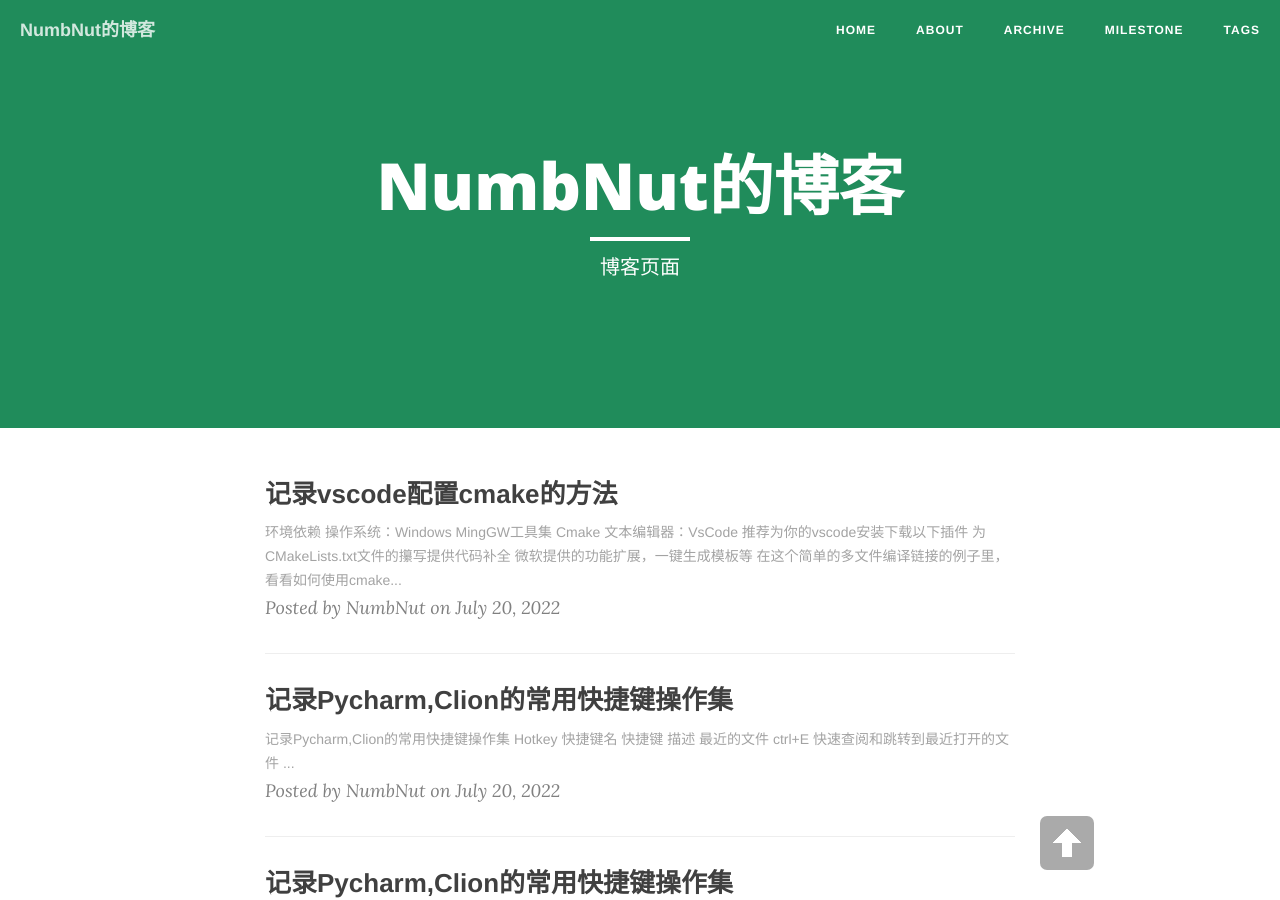
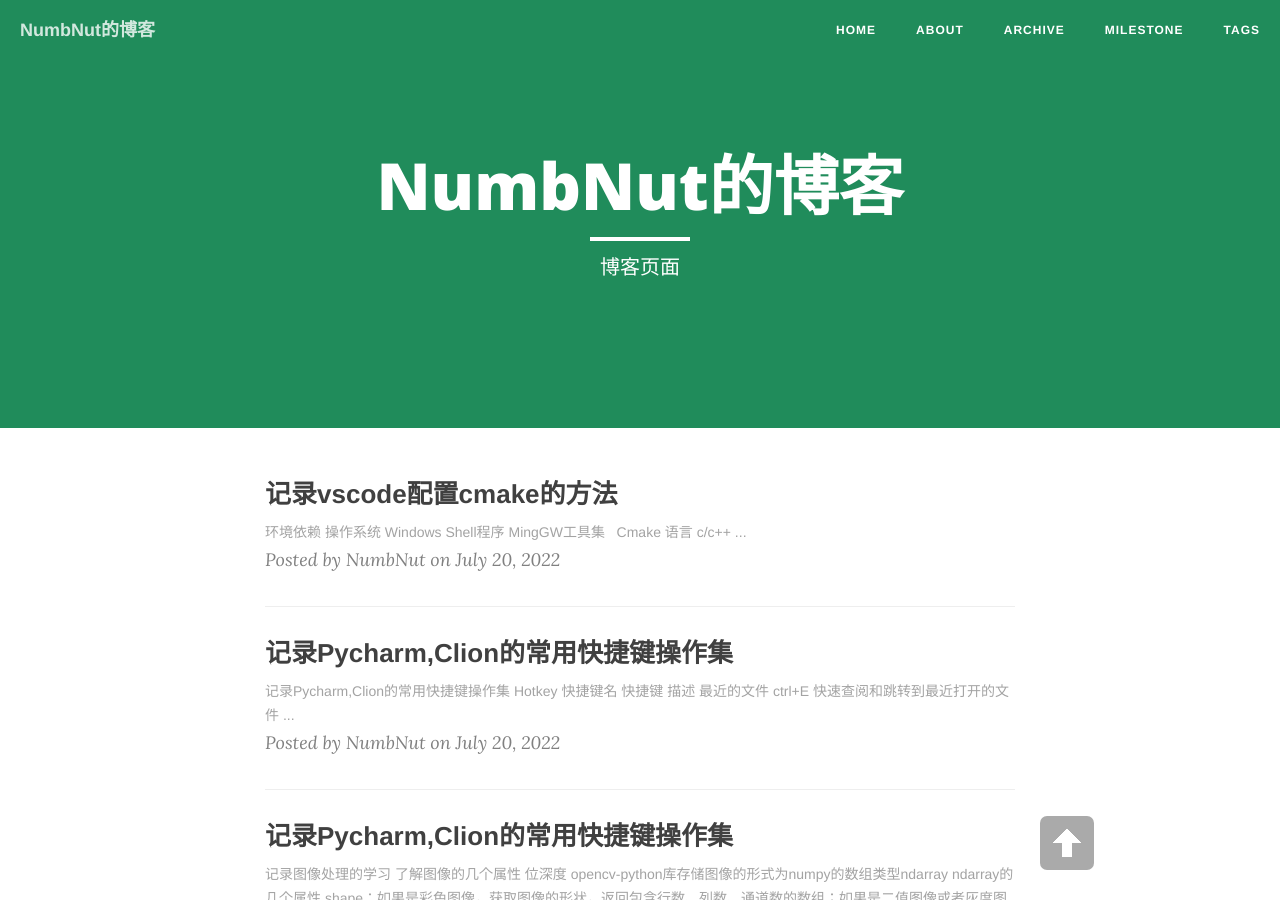
Before and after one commit to NumbNutN/NumbNutN.github.io, a Jekyll site: the page built from index.html, in a window 1280 px wide and 900 px high. Built offline with Jekyll 4.4.1, drawn with Linux system fonts in a browser that asks for light colours; nearby versions of some CDN libraries; the list of posts is cut into pages by our own code; some of the changed lines change nothing that is shown.

Commit message:
Blog-New content added
NaN

````diff
--- a/_posts/2022-08-04-cmake.md
+++ b/_posts/2022-08-04-cmake.md
@@ -8,10 +8,16 @@
 ---
 
 环境依赖
-操作系统：Windows
-MingGW工具集
-Cmake
-文本编辑器：VsCode
+
+|:-----:|:----:|
+|操作系统|Windows|
+|Shell程序|MingGW工具集|
+||Cmake|
+|语言|c/c++|
+|文本编辑器|VsCode|
+
+### 如何在VsCode里配置好Cmake实现一键编译链接多文件工程
+### 配置过程学习自：[手把手教会VSCode的C++环境搭建，多文件编译，Cmake，json调试配置（ Windows篇）](https://www.bilibili.com/video/BV13K411M78v?p=2&vd_source=13b3aed8b3f815cd63915fb2c4b8a63a)
 
 推荐为你的vscode安装下载以下插件
 
@@ -21,7 +27,8 @@
 微软提供的功能扩展，一键生成模板等
 ![图2](https://raw.githubusercontent.com/NumbNutN/NumbNutN.github.io/main/img/post-img/2022-08-04-cmake-01.png)
 
-在这个简单的多文件编译链接的例子里，看看如何使用cmake
+在这个简单的多文件编译链接的例子里，看看如何完成基本配置
+共三个文件 main.c fun.c fun.h
 ```
 //main.c
 #include <stdio.h>
@@ -39,7 +46,7 @@
 ```
 
 ```
-fun.c
+//fun.c
 #include "fun.h"
 void swap(int* a,int* b)
 {
@@ -55,18 +62,16 @@
 ```
 
 先配置一个最基本最简单的CMakeLists.txt文件
+在VsCode里新建CMakeLists.txt，和源文件放在同一路径下，并编辑以下内容
 ```
 project(myPro)
 
 add_executable(myPro main.c fun.c)
 ```
 
-project命名一个工程名
-add_executable的第一个参数将作为最后生成的可执行文件的文件名，后面列出工程包含的c源文件
+project 为该工程指定一个名字
+add_executable 的第一个参数将作为最后生成的可执行文件的文件名，后面列出所有依赖c源文件
 
-
-第一行为该工程指定一个名字
-第二行第一个是生成的可执行文件的文件名 后面跟随所有依赖的源文件
 
 配置好后在你的工程目录下打开你的命令终端
 你可以直接在VsCode的当前窗口上方菜单栏选择"终端(Terminal)(T)"-"新终端从当前工程文件夹路径打开一个终端
@@ -76,24 +81,25 @@
 cmake .
 ```
 
-第一个参数.代表当前路径，这个指令将会读取当前路径的CMakeLists.txt并据此生成makefile
+第一个参数"."代表当前路径，这个指令将会读取当前路径的CMakeLists.txt并据此生成makefile
 
-键入指令：
+输入下一条指令：
 ```
 mingw32-make
+//或者
 cmake --build .
-//以上指令二选一
 ```
-这个指令对应的可执行文件位于你的mingw64/bin文件夹中，
-可以依据生成的makefile对工程下的源文件编译、链接成可执行文件
+这个指令调用的可执行文件是你的mingw64/bin/mingw32-make.exe
+可以依据生成的makefile对工程下的源文件编译、链接成最后的可执行文件myPro.exe
 
+最后在终端执行可执行文件
 ```
-./myPro.exe
+./MyPro.exe
 ```
-最后在终端执行可执行文件
 
-这是通过命令行调用cmake为一个简单工程生成可执行文件的过程
-下面我们希望通过绑定VsCode的调试功能，自动完成上面的全部步骤
+以上步骤通过命令行调用cmake为一个简单工程找出文件间的依赖关系并生成出可执行文件
+
+下面我们希望通过绑定VsCode的调试功能，F5一键完成上面的全部步骤
 
 
 
@@ -139,23 +145,17 @@
 ${fileDirname}  你当前VsCode打开的文件所在文件夹的完整路径
 
 更多宏可以参考：
-
 [VsCode Docs](https://code.visualstudio.com/docs/editor/variables-reference)
 
 几个重要属性(property)值得关注：
 "program":执行任务的程序的完整路径，在这里是c源文件编译链接后生成的可执行文件，文件名应该和你的CMakeLists.txt中命名的可执行文件名一致
 "args":提供给可执行文件的参数，如果你的主函数main(int argc,char argv[])需要提供这两个参数在中括号内提供，具体我也不清楚
-"cwd":调试器的工作目录,定义了你的C程序里的[当前路径](./)
+"cwd":调试器的工作目录,定义了你的C程序里的'当前路径'(./)
 "miDebuggerPath": Debug断点调试器，你需要把这里的路径指向你本地中的mingw64/bin/gdb.exe
-"preLaunchTask":launch前预先要执行的任务，这里的内容与tasks.json中"labels"属性的字符串保持一致，tasks.json文件的属性配置会在下文
+"preLaunchTask":launch前预先要执行的任务，这里的内容与tasks.json中"labels"属性的字符串保持一致，tasks.json文件的属性配置会在下文说明
 
 其他的参数我暂时不太清楚，在这个工程里保持默认可以正常运作
 
-```
-project(MyPro)
-
-add_executable(MyPro main.c fun.c)
-```
 
 ```
 //tasks.json
@@ -194,7 +194,7 @@
 "args": 传递给命令的参数
 
 单个任务将command和args传递给shell解释器(cmd/powershell)
-前两个任务实质就是完成了在命令行键入
+前两个任务实质就是完成了在命令行终端输入
 ```
 cmake .
 mingw32-make
@@ -205,17 +205,20 @@
 "dependOn"列表中写入前两个任务的label，要求该tasks的执行依赖于前两个任务的执行
 "dependsOrder":"sequence"指定依赖的执行顺序按照列表列出的顺序
 
-现在请留意先前编辑的launch.json
+现在注意先前编辑的launch.json
 "preLaunchTask"属性，表示执行程序前要求预先完成的任务
-确保该属性的值为第三个复合任务的label，则VsCode会在执行可执行程序前调取cmake完成源文件的重新编译链接
+确保该属性的值为第三个任务的label，则VsCode会在执行可执行程序前检查tasks.json并在命令行调取cmake完成源文件的重新编译链接
+
+完成所有配置后，尝试切回主函数所在的c文件，单击F5或菜单栏运行(Run)(R)-启动调试
 
 到此，你通过对VsCode的个性化配置得到了一个小小的c/c++ IDE，为自己鼓掌
 
 
 
-附录：
+### 附录：
+
+#### I
 VS Code supports variable substitution inside strings in launch.json and has the following predefined variables:
-
 
 ${userHome} - the path of the user's home folder
 ${workspaceFolder} - the path of the folder opened in VS Code
@@ -234,4 +237,18 @@
 ${execPath} - the path to the running VS Code executable
 ${defaultBuildTask} - the name of the default build task
 ${pathSeparator} - the character used by the operating system to separate components in file paths
---2022.8.5
+--Update 2022.8.6
+链接：[VsCode Docs](https://code.visualstudio.com/docs/editor/variables-reference)
+
+#### II
+The task's properties have the following semantic:
+
+label: The task's label used in the user interface.
+type: The task's type. For a custom task, this can either be or . If is specified, the command is interpreted as a shell command (for example: bash, cmd, or PowerShell). If is specified, the command is interpreted as a process to execute.shellprocessshellprocess
+command: The actual command to execute.
+windows: Any Windows specific properties. Will be used instead of the default properties when the command is executed on the Windows operating system.
+group: Defines to which group the task belongs. In the example, it belongs to the group. Tasks that belong to the test group can be executed by running Run Test Task from the Command Palette.test
+presentation: Defines how the task output is handled in the user interface. In this example, the Integrated Terminal showing the output is revealed and a terminal is created on every task run.alwaysnew
+options: Override the defaults for (current working directory), (environment variables), or (default shell). Options can be set per task but also globally or per platform. Environment variables configured here can only be referenced from within your task script or process and will not be resolved if they are part of your args, command, or other task attributes.cwdenvshell
+runOptions: Defines when and how a task is run.
+链接：[VsCode Docs](https://code.visualstudio.com/docs/editor/tasks)
````
Also changed, not shown: img/post-img/2022-08-04-cmake-00.png.
